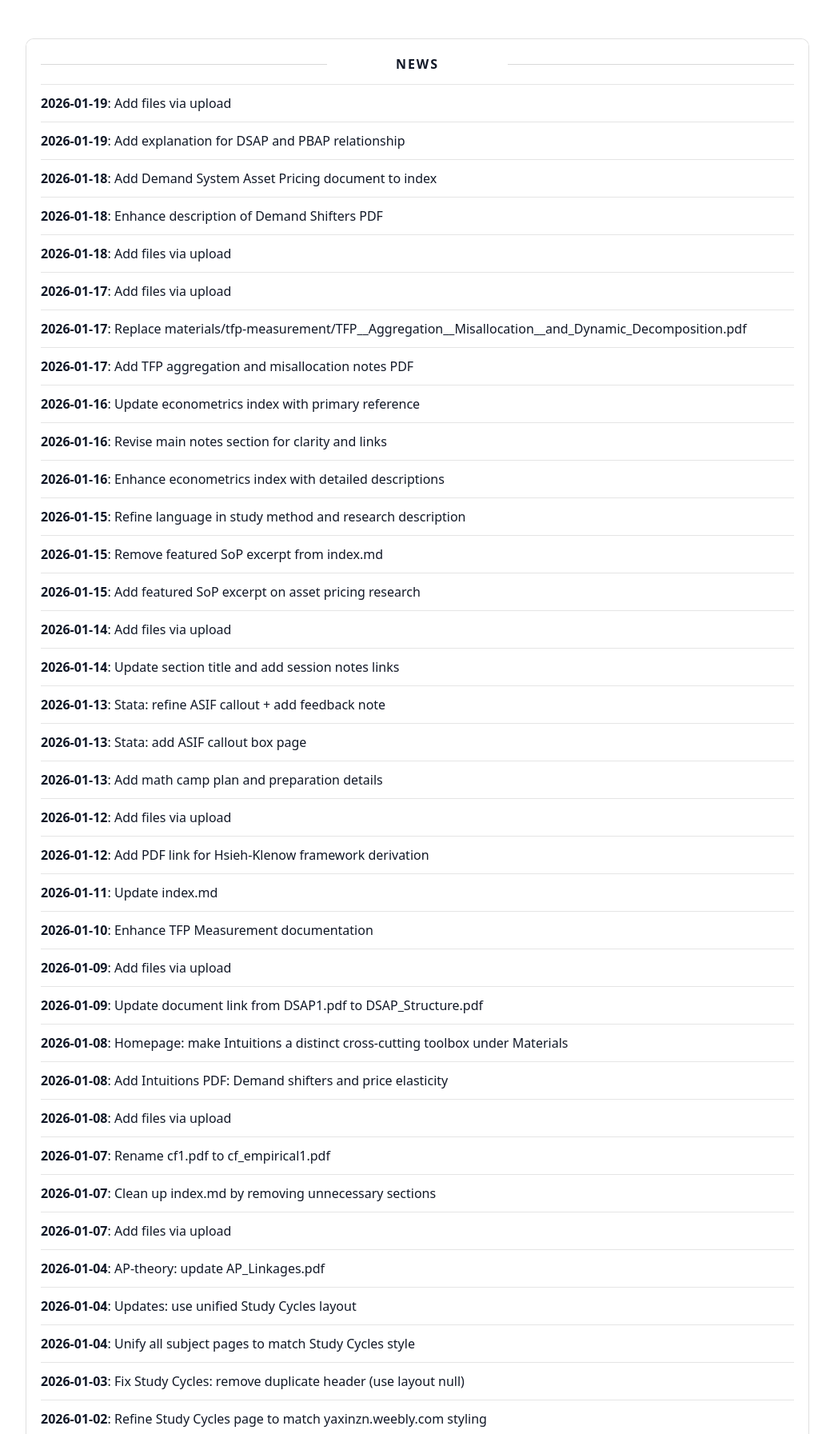
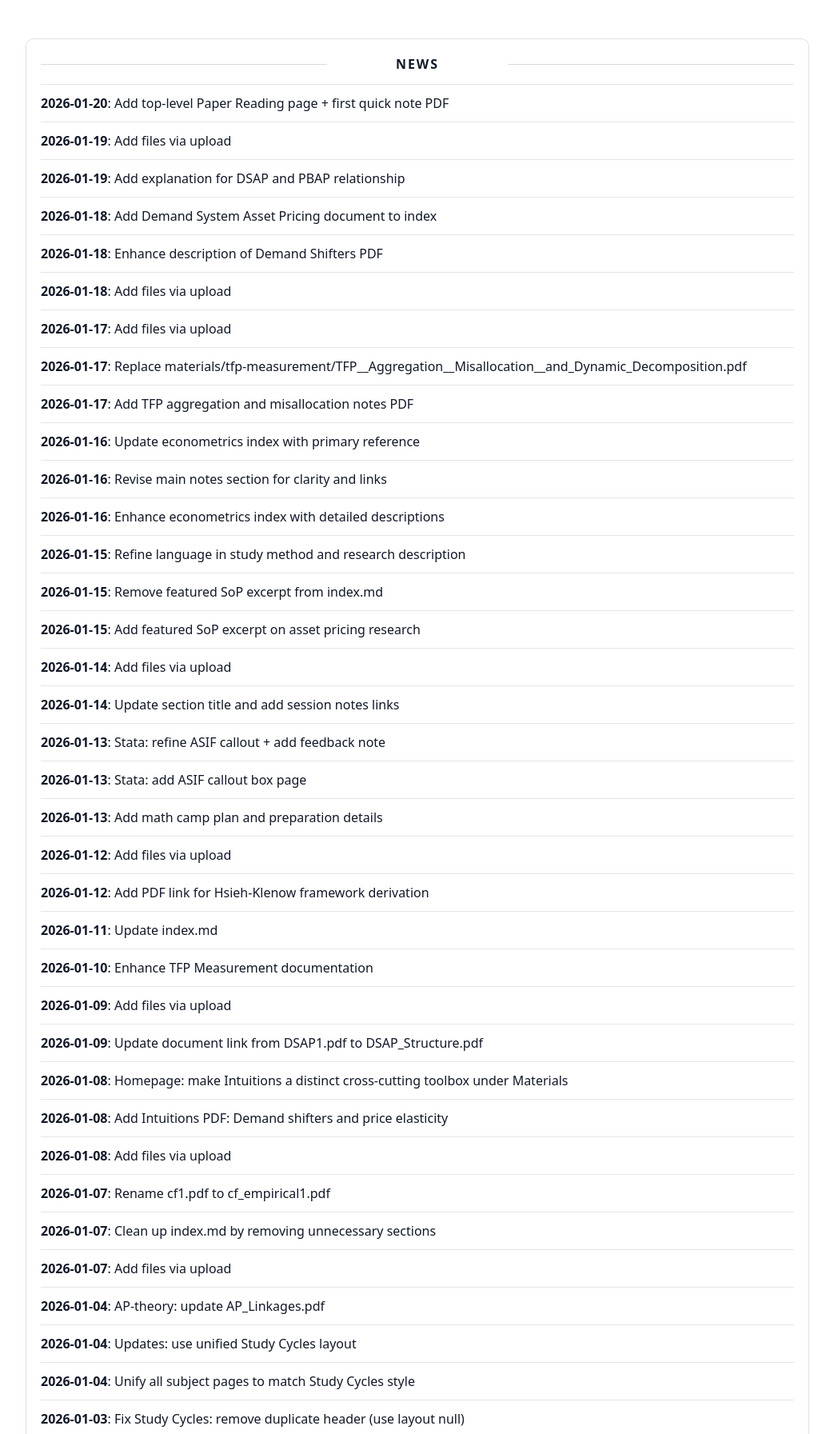
Before and after one commit to yaxinzn/study-archive, a Jekyll site: the page built from updates/index.md, in a window 1280 px wide, cut to the strip 476-2269 px from the top of the page. Shown: the whole strip at 80% size, without its empty margins (118-1161 px from the left). Built offline with Jekyll 4.4.1, drawn with Linux system fonts in a browser that asks for light colours; some of the changed text lies outside the part shown.

Commit message:
chore: update NEWS feed

```diff
--- a/_data/news.yml
+++ b/_data/news.yml
@@ -1,4 +1,7 @@
 # Auto-generated update history (sorted newest -> oldest). Do not edit manually.
+- ts: "1768904831"
+  date: "2026-01-20"
+  title: "Add top-level Paper Reading page + first quick note PDF"
 - ts: "1768818429"
   date: "2026-01-19"
   title: "Add files via upload"
```
